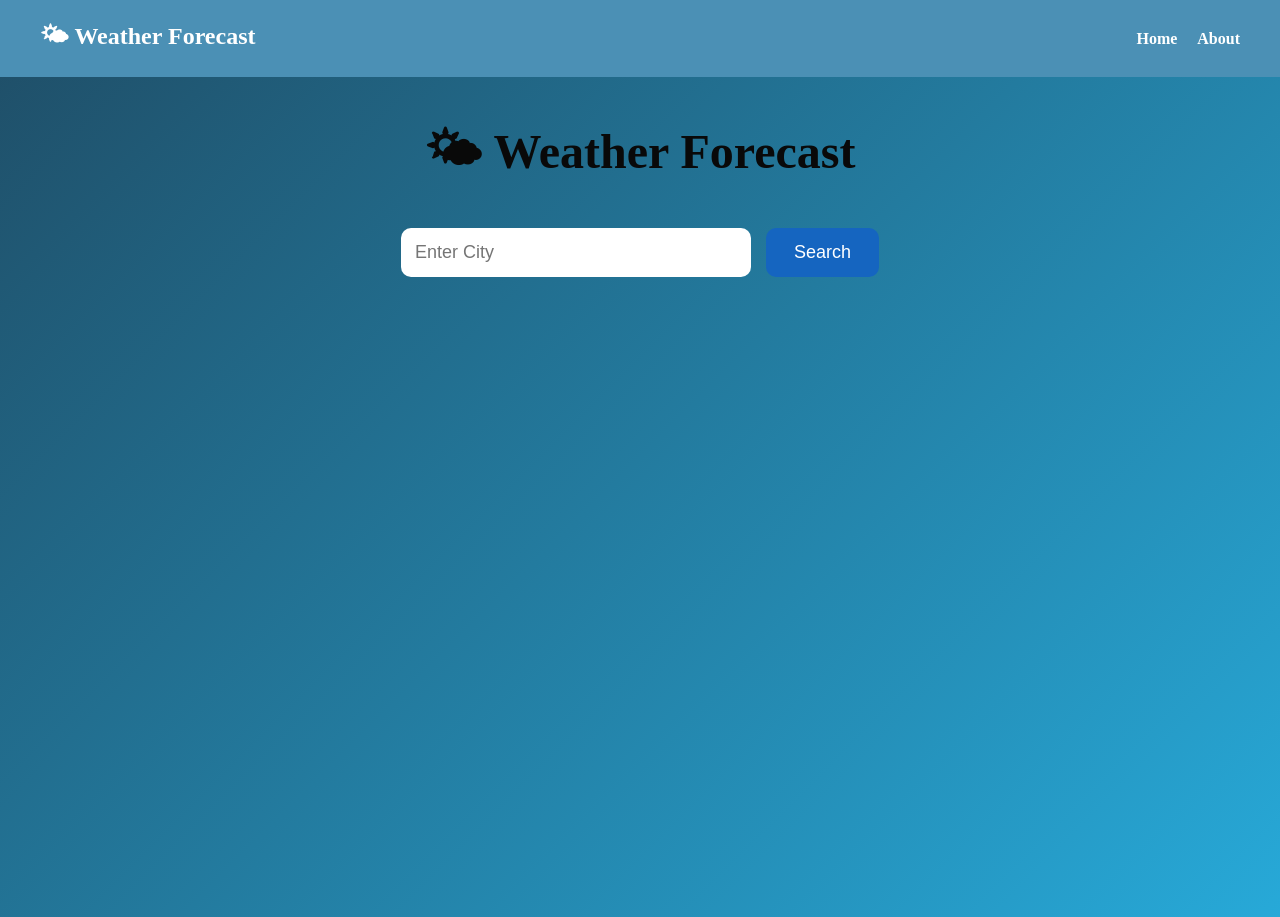
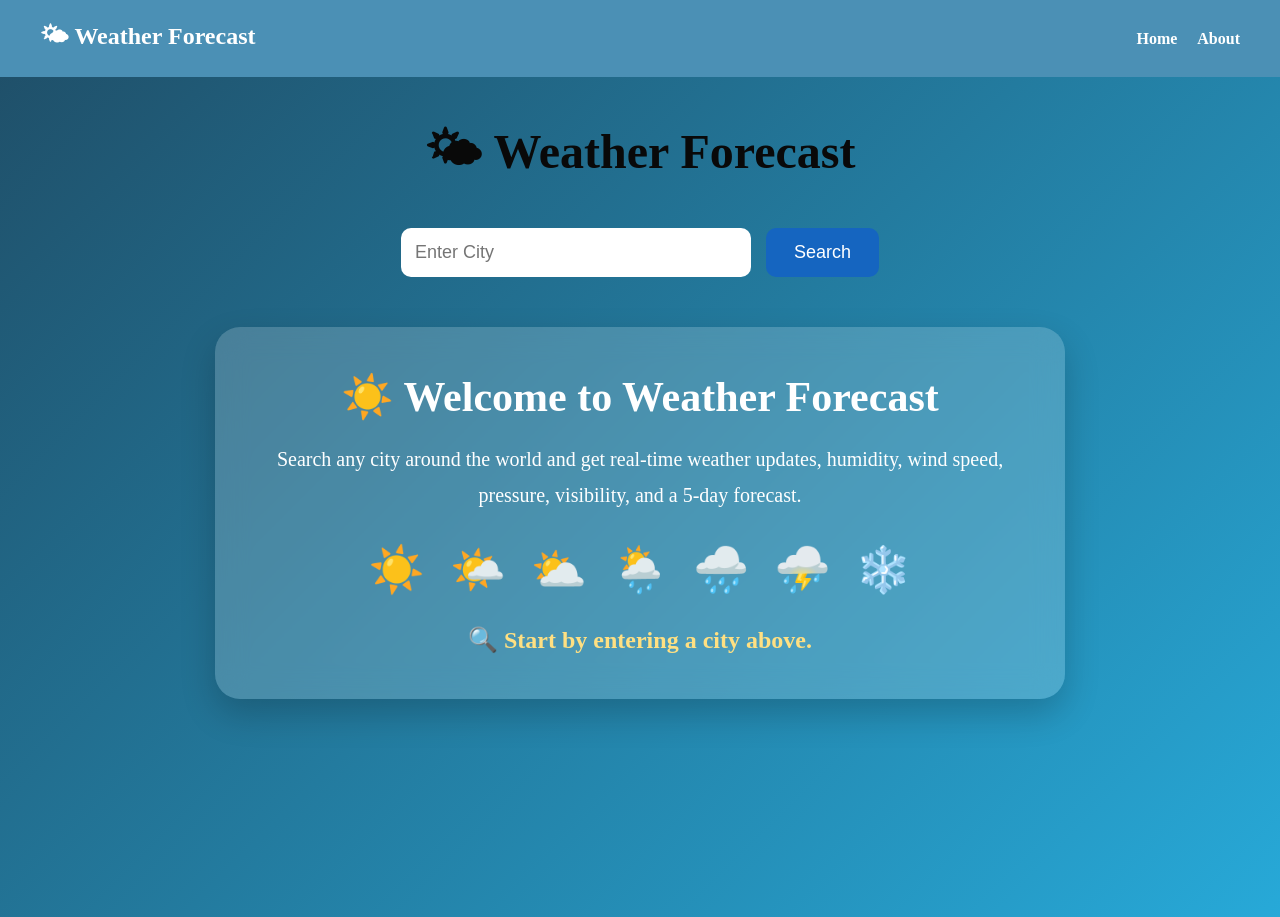
Before and after one commit to eshhaapatell1305-coder/weather-app, a React (Vite) app: page /home in a window 1280 px wide. Built offline with nearby package versions, Linux system fonts and the light colour scheme; no server answers.

Commit message:
Assignment 8 UI/UX improvements

```diff
--- a/src/api/weatherApi.js
+++ b/src/api/weatherApi.js
@@ -1,7 +1,8 @@
 import axios from "axios";
 
 const API = axios.create({
-  baseURL: "https://weather-app-hazel-nine-27.vercel.app",
+  baseURL: "https://weather-app-l4u6.onrender.com/api",
+
 });
 
 export default API;
--- a/src/components/CurrentWeatherComponent.jsx
+++ b/src/components/CurrentWeatherComponent.jsx
@@ -1,4 +1,8 @@
 function CurrentWeatherComponent({ weather }) {
+  if (!weather || !weather.current || !weather.location) {
+    return null;
+  }
+
   return (
     <>
       <h2 className="current-title">🌍 Current Weather</h2>
--- a/src/components/SearchBar.jsx
+++ b/src/components/SearchBar.jsx
@@ -1,18 +1,26 @@
 function SearchBar({ city, setCity, getWeather }) {
   return (
     <div className="search">
+      {/* Accessible label (hidden visually) */}
+      <label htmlFor="city-search" className="sr-only">
+        Search City
+      </label>
 
       <input
+        id="city-search"
         type="text"
         placeholder="Enter City"
         value={city}
         onChange={(e) => setCity(e.target.value)}
+        aria-label="Enter city name"
       />
 
-      <button onClick={getWeather}>
+      <button
+        onClick={getWeather}
+        aria-label="Search Weather"
+      >
         Search
       </button>
-
     </div>
   );
 }
--- a/src/index.css
+++ b/src/index.css
@@ -225,3 +225,146 @@ body{
     transform: translateY(-6px);
     background: rgba(255,255,255,.28);
 }
+
+/* Hide label visually but keep it accessible to screen readers */
+.sr-only {
+  position: absolute;
+  width: 1px;
+  height: 1px;
+  padding: 0;
+  margin: -1px;
+  overflow: hidden;
+  clip: rect(0, 0, 0, 0);
+  white-space: nowrap;
+  border: 0;
+}
+
+/* Keyboard focus accessibility */
+input:focus,
+button:focus,
+a:focus {
+  outline: 3px solid #ffd54f;
+  outline-offset: 2px;
+}
+
+.current-card{
+    animation: fadeIn 0.6s ease;
+}
+
+@keyframes fadeIn{
+    from{
+        opacity:0;
+        transform:translateY(20px);
+    }
+
+    to{
+        opacity:1;
+        transform:translateY(0);
+    }
+}
+
+.search button{
+    transition:0.3s;
+}
+
+.search button:hover{
+    transform:scale(1.05);
+}
+
+/* ================= Welcome Card ================= */
+
+.welcome-card{
+
+    width:90%;
+    max-width:850px;
+    margin:50px auto;
+
+    padding:45px;
+
+    border-radius:25px;
+
+    background:rgba(255,255,255,.18);
+
+    backdrop-filter:blur(15px);
+
+    box-shadow:0 15px 35px rgba(0,0,0,.2);
+
+    animation:fadeIn .8s ease;
+
+}
+
+.welcome-card h1{
+
+    color:white;
+
+    font-size:42px;
+
+    margin-bottom:20px;
+
+}
+
+.welcome-card p{
+
+    color:white;
+
+    font-size:20px;
+
+    line-height:1.8;
+
+    margin-bottom:30px;
+
+}
+
+.weather-icons{
+
+    display:flex;
+
+    justify-content:center;
+
+    gap:25px;
+
+    font-size:45px;
+
+    margin-bottom:30px;
+
+}
+
+.weather-icons span{
+
+    transition:.3s;
+
+}
+
+.weather-icons span:hover{
+
+    transform:translateY(-8px) scale(1.2);
+
+}
+
+.welcome-card h3{
+
+    color:#ffe082;
+
+    font-size:24px;
+
+}
+
+@keyframes fadeIn{
+
+from{
+
+opacity:0;
+
+transform:translateY(30px);
+
+}
+
+to{
+
+opacity:1;
+
+transform:translateY(0);
+
+}
+
+}
--- a/src/pages/Home.jsx
+++ b/src/pages/Home.jsx
@@ -1,9 +1,8 @@
-import { useState, useEffect } from "react";
+import { useState } from "react";
 import SearchBar from "../components/SearchBar";
 import CurrentWeatherComponent from "../components/CurrentWeatherComponent";
 import Forecast from "../components/Forecast";
 import API from "../api/weatherApi";
-import socket from "../socket";
 
 function Home() {
   const [city, setCity] = useState("");
@@ -11,23 +10,6 @@ function Home() {
   const [forecast, setForecast] = useState([]);
   const [loading, setLoading] = useState(false);
 
-  // WebSocket Connection
-  useEffect(() => {
-    socket.on("connect", () => {
-      console.log("✅ Connected:", socket.id);
-    });
-
-    socket.on("message", (msg) => {
-      console.log("📩 Server:", msg);
-    });
-
-    return () => {
-      socket.off("connect");
-      socket.off("message");
-    };
-  }, []);
-
-  // Fetch Weather
   const getWeather = async () => {
     if (!city.trim()) {
       alert("Enter City");
@@ -39,10 +21,21 @@ function Home() {
     try {
       const response = await API.get(`/weather?city=${city}`);
 
+console.log("Weather API Response:", response.data);
+
+setWeather(response.data);
+
+if (response.data.forecast) {
+  setForecast(response.data.forecast.forecastday);
+}
+      console.log(response.data);
+
       setWeather(response.data);
 
       if (response.data.forecast) {
         setForecast(response.data.forecast.forecastday);
+      } else {
+        setForecast([]);
       }
     } catch (error) {
       console.error(error);
@@ -55,7 +48,6 @@ function Home() {
   return (
     <div className="container">
       <div className="glass-card">
-
         <h1 className="title">🌤 Weather Forecast</h1>
 
         <SearchBar
@@ -66,13 +58,40 @@ function Home() {
 
         {loading && <h2 className="loading">Loading...</h2>}
 
-        {weather && (
-          <>
-            <CurrentWeatherComponent weather={weather} />
-            <Forecast forecast={forecast} />
-          </>
-        )}
+{/* Welcome Section */}
+{!weather && !loading && (
+  <div className="welcome-card">
+    <h1>☀️ Welcome to Weather Forecast</h1>
 
+    <p>
+      Search any city around the world and get
+      real-time weather updates, humidity, wind speed,
+      pressure, visibility, and a 5-day forecast.
+    </p>
+
+    <div className="weather-icons">
+      <span>☀️</span>
+      <span>🌤️</span>
+      <span>⛅</span>
+      <span>🌦️</span>
+      <span>🌧️</span>
+      <span>⛈️</span>
+      <span>❄️</span>
+    </div>
+
+    <h3>🔍 Start by entering a city above.</h3>
+  </div>
+)}
+
+{weather && (
+  <>
+    <CurrentWeatherComponent weather={weather} />
+
+    {forecast.length > 0 && (
+      <Forecast forecast={forecast} />
+    )}
+  </>
+)}
       </div>
     </div>
   );
--- a/src/socket.js
+++ b/src/socket.js
@@ -1,5 +1,7 @@
 import { io } from "socket.io-client";
 
-const socket = io("https://weather-app-l4u6.onrender.com");
+const socket = io("https://weather-app-l4u6.onrender.com", {
+  autoConnect: false,
+});
 
 export default socket;
```
